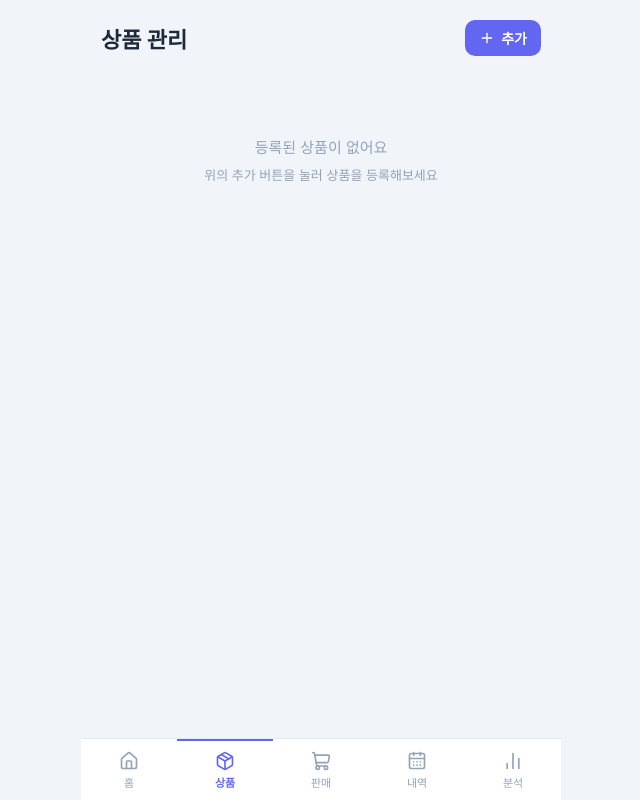
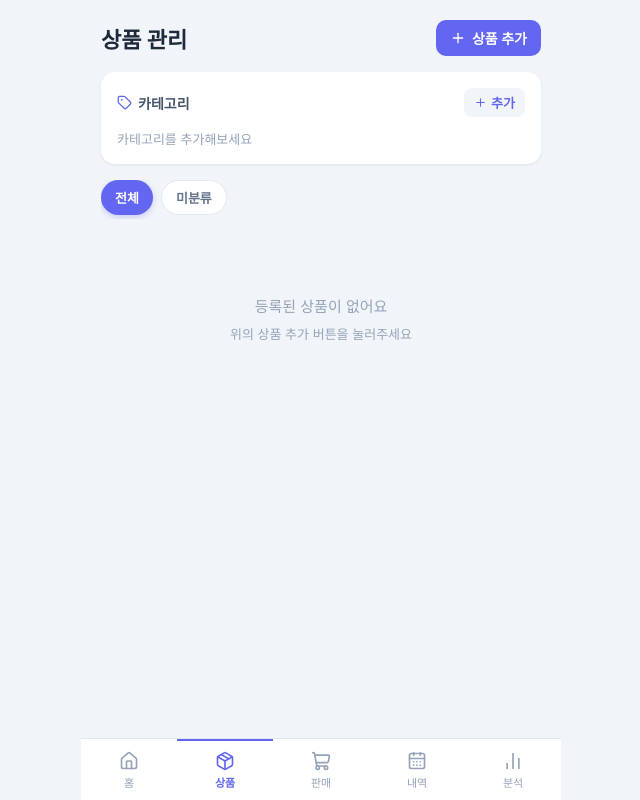
Before and after one commit to taewoo95/bongrang-store, a React (Vite) app: page / in a window 1280 px wide. Both pictures are taken after a click on the button "상품". Shown: the whole page, without its empty margins (319-959 px from the left). Built offline with nearby package versions, Linux system fonts and the light colour scheme.

Commit message:
상품 카테고리 기능 추가

```diff
--- a/src/components/Products.jsx
+++ b/src/components/Products.jsx
@@ -1,189 +1,257 @@
 import { useState } from 'react'
-import { getProducts, addProduct, updateProduct, deleteProduct } from '../store'
-import { Plus, Edit2, Trash2, X, Check, AlertTriangle } from 'lucide-react'
+import { getProducts, addProduct, updateProduct, deleteProduct, getCategories, addCategory, deleteCategory } from '../store'
+import { Plus, Edit2, Trash2, X, Check, AlertTriangle, Tag, ChevronDown, ChevronUp } from 'lucide-react'
 
-const EMPTY_FORM = { name: '', costPrice: '', sellPrice: '', stock: '', lowStockAlert: '5' }
+const EMPTY_FORM = { name: '', categoryId: '', costPrice: '', sellPrice: '', stock: '', lowStockAlert: '5' }
 
 export default function Products() {
   const [products, setProducts] = useState(getProducts)
+  const [categories, setCategories] = useState(getCategories)
   const [showForm, setShowForm] = useState(false)
   const [form, setForm] = useState(EMPTY_FORM)
   const [editId, setEditId] = useState(null)
+  const [newCatName, setNewCatName] = useState('')
+  const [showCatForm, setShowCatForm] = useState(false)
+  const [activeCat, setActiveCat] = useState('all') // 'all' | categoryId | 'none'
+  const [collapsedCats, setCollapsedCats] = useState({})
 
-  const refresh = () => setProducts(getProducts())
+  const refresh = () => { setProducts(getProducts()); setCategories(getCategories()) }
 
   const handleSubmit = () => {
     if (!form.name || !form.sellPrice) return alert('상품명과 판매가는 필수입니다.')
     const data = {
       name: form.name,
+      categoryId: form.categoryId || null,
       costPrice: Number(form.costPrice) || 0,
       sellPrice: Number(form.sellPrice),
       stock: Number(form.stock) || 0,
       lowStockAlert: Number(form.lowStockAlert) || 0,
     }
-    if (editId) {
-      updateProduct(editId, data)
-    } else {
-      addProduct(data)
-    }
-    setShowForm(false)
-    setEditId(null)
-    setForm(EMPTY_FORM)
-    refresh()
+    if (editId) updateProduct(editId, data)
+    else addProduct(data)
+    setShowForm(false); setEditId(null); setForm(EMPTY_FORM); refresh()
   }
 
   const handleEdit = (p) => {
-    setForm({
-      name: p.name,
-      costPrice: String(p.costPrice),
-      sellPrice: String(p.sellPrice),
-      stock: String(p.stock),
-      lowStockAlert: String(p.lowStockAlert),
-    })
-    setEditId(p.id)
-    setShowForm(true)
+    setForm({ name: p.name, categoryId: p.categoryId || '', costPrice: String(p.costPrice), sellPrice: String(p.sellPrice), stock: String(p.stock), lowStockAlert: String(p.lowStockAlert) })
+    setEditId(p.id); setShowForm(true)
   }
 
   const handleDelete = (id) => {
     if (!confirm('정말 삭제할까요?')) return
-    deleteProduct(id)
-    refresh()
+    deleteProduct(id); refresh()
   }
 
-  const inputStyle = {
-    width: '100%', padding: '12px', border: '1px solid #e2e8f0',
-    borderRadius: '10px', fontSize: '15px', outline: 'none',
-    background: '#f8fafc',
+  const handleAddCategory = () => {
+    if (!newCatName.trim()) return
+    try { addCategory(newCatName.trim()); setNewCatName(''); refresh() }
+    catch (e) { alert(e.message) }
   }
+
+  const handleDeleteCategory = (id) => {
+    if (!confirm('카테고리를 삭제하면 소속 상품의 카테고리가 해제돼요. 계속할까요?')) return
+    deleteCategory(id); refresh()
+  }
+
+  const toggleCollapse = (id) => setCollapsedCats(prev => ({ ...prev, [id]: !prev[id] }))
+
+  // 필터링된 상품
+  const filteredProducts = activeCat === 'all' ? products
+    : activeCat === 'none' ? products.filter(p => !p.categoryId)
+    : products.filter(p => p.categoryId === activeCat)
+
+  // 카테고리별 그룹 (전체 보기일 때)
+  const grouped = {}
+  if (activeCat === 'all') {
+    categories.forEach(c => { grouped[c.id] = { cat: c, items: products.filter(p => p.categoryId === c.id) } })
+    const uncategorized = products.filter(p => !p.categoryId)
+    if (uncategorized.length > 0) grouped['none'] = { cat: { id: 'none', name: '미분류' }, items: uncategorized }
+  }
+
+  const inputStyle = { width: '100%', padding: '12px', border: '1px solid #e2e8f0', borderRadius: '10px', fontSize: '15px', outline: 'none', background: '#f8fafc' }
   const labelStyle = { fontSize: '13px', color: '#64748b', marginBottom: '6px', display: 'block' }
 
+  const ProductCard = ({ p }) => (
+    <div style={{
+      background: '#fff', borderRadius: '12px', padding: '14px 16px',
+      borderLeft: p.stock <= p.lowStockAlert && p.lowStockAlert > 0 ? '3px solid #ef4444' : '3px solid transparent',
+      boxShadow: '0 1px 2px rgba(0,0,0,0.05)'
+    }}>
+      <div style={{ display: 'flex', justifyContent: 'space-between', alignItems: 'flex-start' }}>
+        <div style={{ flex: 1 }}>
+          <div style={{ display: 'flex', alignItems: 'center', gap: '6px' }}>
+            <span style={{ fontSize: '15px', fontWeight: '600', color: '#1e293b' }}>{p.name}</span>
+            {p.stock <= p.lowStockAlert && p.lowStockAlert > 0 && <AlertTriangle size={13} color="#ef4444" />}
+          </div>
+          <div style={{ marginTop: '6px', display: 'flex', gap: '12px', flexWrap: 'wrap' }}>
+            <span style={{ fontSize: '12px', color: '#64748b' }}>원가: <b style={{ color: '#1e293b' }}>{p.costPrice.toLocaleString()}원</b></span>
+            <span style={{ fontSize: '12px', color: '#64748b' }}>판매가: <b style={{ color: '#6366f1' }}>{p.sellPrice.toLocaleString()}원</b></span>
+          </div>
+          <div style={{ marginTop: '4px', display: 'flex', gap: '12px' }}>
+            <span style={{ fontSize: '12px', color: '#64748b' }}>재고: <b style={{ color: p.stock <= p.lowStockAlert && p.lowStockAlert > 0 ? '#ef4444' : '#1e293b' }}>{p.stock}개</b></span>
+            <span style={{ fontSize: '12px', color: '#10b981' }}>마진: {p.sellPrice - p.costPrice > 0 ? `${(p.sellPrice - p.costPrice).toLocaleString()}원 (${Math.round((p.sellPrice - p.costPrice) / p.sellPrice * 100)}%)` : '-'}</span>
+          </div>
+        </div>
+        <div style={{ display: 'flex', gap: '6px', marginLeft: '10px' }}>
+          <button onClick={() => handleEdit(p)} style={{ background: '#f1f5f9', color: '#475569', borderRadius: '8px', padding: '7px', display: 'flex', alignItems: 'center' }}><Edit2 size={14} /></button>
+          <button onClick={() => handleDelete(p.id)} style={{ background: '#fee2e2', color: '#ef4444', borderRadius: '8px', padding: '7px', display: 'flex', alignItems: 'center' }}><Trash2 size={14} /></button>
+        </div>
+      </div>
+    </div>
+  )
+
   return (
-    <div style={{ padding: '20px', paddingBottom: '20px' }}>
-      <div style={{ display: 'flex', justifyContent: 'space-between', alignItems: 'center', marginBottom: '20px' }}>
+    <div style={{ padding: '20px', display: 'flex', flexDirection: 'column', gap: '16px' }}>
+
+      {/* 헤더 */}
+      <div style={{ display: 'flex', justifyContent: 'space-between', alignItems: 'center' }}>
         <h1 style={{ fontSize: '22px', fontWeight: '700' }}>상품 관리</h1>
         <button
           onClick={() => { setForm(EMPTY_FORM); setEditId(null); setShowForm(true) }}
-          style={{
-            background: '#6366f1', color: '#fff', borderRadius: '10px',
-            padding: '8px 14px', display: 'flex', alignItems: 'center', gap: '6px',
-            fontSize: '14px', fontWeight: '600',
-          }}
+          style={{ background: '#6366f1', color: '#fff', borderRadius: '10px', padding: '8px 14px', display: 'flex', alignItems: 'center', gap: '6px', fontSize: '14px', fontWeight: '600' }}
         >
-          <Plus size={16} /> 추가
+          <Plus size={16} /> 상품 추가
         </button>
+      </div>
+
+      {/* 카테고리 관리 */}
+      <div style={{ background: '#fff', borderRadius: '14px', padding: '16px', boxShadow: '0 1px 3px rgba(0,0,0,0.07)' }}>
+        <div style={{ display: 'flex', justifyContent: 'space-between', alignItems: 'center', marginBottom: '12px' }}>
+          <div style={{ display: 'flex', alignItems: 'center', gap: '6px' }}>
+            <Tag size={15} color="#6366f1" />
+            <span style={{ fontSize: '14px', fontWeight: '600', color: '#475569' }}>카테고리</span>
+          </div>
+          <button onClick={() => setShowCatForm(v => !v)} style={{ background: '#f1f5f9', color: '#6366f1', borderRadius: '8px', padding: '5px 10px', fontSize: '13px', fontWeight: '600', display: 'flex', alignItems: 'center', gap: '4px' }}>
+            <Plus size={13} /> 추가
+          </button>
+        </div>
+
+        {showCatForm && (
+          <div style={{ display: 'flex', gap: '8px', marginBottom: '12px' }}>
+            <input
+              value={newCatName}
+              onChange={e => setNewCatName(e.target.value)}
+              onKeyDown={e => e.key === 'Enter' && handleAddCategory()}
+              placeholder="카테고리명 입력 후 엔터"
+              style={{ ...inputStyle, padding: '10px 12px', fontSize: '14px' }}
+            />
+            <button onClick={handleAddCategory} style={{ background: '#6366f1', color: '#fff', borderRadius: '10px', padding: '10px 14px', fontWeight: '600', fontSize: '14px', whiteSpace: 'nowrap' }}>
+              추가
+            </button>
+          </div>
+        )}
+
+        <div style={{ display: 'flex', gap: '8px', flexWrap: 'wrap' }}>
+          {categories.map(c => (
+            <div key={c.id} style={{ display: 'flex', alignItems: 'center', gap: '4px', background: '#f1f5f9', borderRadius: '20px', padding: '5px 10px 5px 12px' }}>
+              <span style={{ fontSize: '13px', color: '#475569', fontWeight: '500' }}>{c.name}</span>
+              <span style={{ fontSize: '12px', color: '#94a3b8', marginLeft: '2px' }}>({products.filter(p => p.categoryId === c.id).length})</span>
+              <button onClick={() => handleDeleteCategory(c.id)} style={{ background: 'none', color: '#cbd5e1', marginLeft: '2px', display: 'flex', padding: '2px' }}>
+                <X size={12} />
+              </button>
+            </div>
+          ))}
+          {categories.length === 0 && <span style={{ fontSize: '13px', color: '#94a3b8' }}>카테고리를 추가해보세요</span>}
+        </div>
       </div>
 
       {/* 상품 추가/수정 폼 */}
       {showForm && (
-        <div style={{
-          background: '#fff', borderRadius: '16px', padding: '20px',
-          marginBottom: '16px', boxShadow: '0 2px 8px rgba(0,0,0,0.1)'
-        }}>
+        <div style={{ background: '#fff', borderRadius: '16px', padding: '20px', boxShadow: '0 2px 8px rgba(0,0,0,0.1)' }}>
           <div style={{ display: 'flex', justifyContent: 'space-between', alignItems: 'center', marginBottom: '16px' }}>
             <h3 style={{ fontSize: '16px', fontWeight: '600' }}>{editId ? '상품 수정' : '새 상품 추가'}</h3>
-            <button onClick={() => setShowForm(false)} style={{ background: 'none', color: '#94a3b8' }}>
-              <X size={20} />
-            </button>
+            <button onClick={() => setShowForm(false)} style={{ background: 'none', color: '#94a3b8' }}><X size={20} /></button>
           </div>
-
           <div style={{ display: 'flex', flexDirection: 'column', gap: '14px' }}>
             <div>
               <label style={labelStyle}>상품명 *</label>
-              <input style={inputStyle} placeholder="예: 고양이 키링" value={form.name}
-                onChange={e => setForm(f => ({ ...f, name: e.target.value }))} />
+              <input style={inputStyle} placeholder="예: 고양이 키링" value={form.name} onChange={e => setForm(f => ({ ...f, name: e.target.value }))} />
+            </div>
+            <div>
+              <label style={labelStyle}>카테고리</label>
+              <select style={{ ...inputStyle, color: form.categoryId ? '#1e293b' : '#94a3b8' }} value={form.categoryId} onChange={e => setForm(f => ({ ...f, categoryId: e.target.value }))}>
+                <option value="">카테고리 없음</option>
+                {categories.map(c => <option key={c.id} value={c.id}>{c.name}</option>)}
+              </select>
             </div>
             <div style={{ display: 'grid', gridTemplateColumns: '1fr 1fr', gap: '12px' }}>
               <div>
                 <label style={labelStyle}>원가 (원)</label>
-                <input style={inputStyle} type="number" placeholder="0" value={form.costPrice}
-                  onChange={e => setForm(f => ({ ...f, costPrice: e.target.value }))} />
+                <input style={inputStyle} type="number" placeholder="0" value={form.costPrice} onChange={e => setForm(f => ({ ...f, costPrice: e.target.value }))} />
               </div>
               <div>
                 <label style={labelStyle}>판매가 (원) *</label>
-                <input style={inputStyle} type="number" placeholder="0" value={form.sellPrice}
-                  onChange={e => setForm(f => ({ ...f, sellPrice: e.target.value }))} />
+                <input style={inputStyle} type="number" placeholder="0" value={form.sellPrice} onChange={e => setForm(f => ({ ...f, sellPrice: e.target.value }))} />
               </div>
             </div>
             <div style={{ display: 'grid', gridTemplateColumns: '1fr 1fr', gap: '12px' }}>
               <div>
                 <label style={labelStyle}>현재 재고 (개)</label>
-                <input style={inputStyle} type="number" placeholder="0" value={form.stock}
-                  onChange={e => setForm(f => ({ ...f, stock: e.target.value }))} />
+                <input style={inputStyle} type="number" placeholder="0" value={form.stock} onChange={e => setForm(f => ({ ...f, stock: e.target.value }))} />
               </div>
               <div>
                 <label style={labelStyle}>부족 알림 기준 (개)</label>
-                <input style={inputStyle} type="number" placeholder="5" value={form.lowStockAlert}
-                  onChange={e => setForm(f => ({ ...f, lowStockAlert: e.target.value }))} />
+                <input style={inputStyle} type="number" placeholder="5" value={form.lowStockAlert} onChange={e => setForm(f => ({ ...f, lowStockAlert: e.target.value }))} />
               </div>
             </div>
-            <button
-              onClick={handleSubmit}
-              style={{
-                background: '#6366f1', color: '#fff', borderRadius: '10px',
-                padding: '14px', fontSize: '15px', fontWeight: '600',
-                display: 'flex', alignItems: 'center', justifyContent: 'center', gap: '8px',
-              }}
-            >
+            <button onClick={handleSubmit} style={{ background: '#6366f1', color: '#fff', borderRadius: '10px', padding: '14px', fontSize: '15px', fontWeight: '600', display: 'flex', alignItems: 'center', justifyContent: 'center', gap: '8px' }}>
               <Check size={18} /> {editId ? '수정 완료' : '추가 완료'}
             </button>
           </div>
         </div>
       )}
 
+      {/* 카테고리 필터 탭 */}
+      <div style={{ display: 'flex', gap: '8px', overflowX: 'auto', paddingBottom: '4px' }}>
+        {[{ id: 'all', name: '전체' }, ...categories, { id: 'none', name: '미분류' }].map(c => (
+          <button key={c.id} onClick={() => setActiveCat(c.id)} style={{
+            padding: '7px 14px', borderRadius: '20px', fontSize: '13px', fontWeight: '600', whiteSpace: 'nowrap',
+            background: activeCat === c.id ? '#6366f1' : '#fff',
+            color: activeCat === c.id ? '#fff' : '#64748b',
+            border: activeCat === c.id ? 'none' : '1px solid #e2e8f0',
+            boxShadow: activeCat === c.id ? '0 2px 6px rgba(99,102,241,0.3)' : 'none',
+          }}>
+            {c.name}
+          </button>
+        ))}
+      </div>
+
       {/* 상품 목록 */}
       {products.length === 0 ? (
         <div style={{ textAlign: 'center', padding: '60px 0', color: '#94a3b8' }}>
           <p style={{ fontSize: '15px' }}>등록된 상품이 없어요</p>
-          <p style={{ fontSize: '13px', marginTop: '8px' }}>위의 추가 버튼을 눌러 상품을 등록해보세요</p>
+          <p style={{ fontSize: '13px', marginTop: '8px' }}>위의 상품 추가 버튼을 눌러주세요</p>
         </div>
+      ) : activeCat === 'all' ? (
+        // 카테고리별 그룹 표시
+        Object.values(grouped).map(({ cat, items }) => (
+          items.length === 0 ? null :
+          <div key={cat.id}>
+            <button onClick={() => toggleCollapse(cat.id)} style={{ width: '100%', display: 'flex', justifyContent: 'space-between', alignItems: 'center', background: 'none', padding: '4px 0', marginBottom: '8px' }}>
+              <div style={{ display: 'flex', alignItems: 'center', gap: '8px' }}>
+                <span style={{ fontSize: '15px', fontWeight: '700', color: '#475569' }}>{cat.name}</span>
+                <span style={{ fontSize: '12px', color: '#94a3b8', background: '#f1f5f9', borderRadius: '20px', padding: '2px 8px' }}>{items.length}개</span>
+              </div>
+              {collapsedCats[cat.id] ? <ChevronDown size={16} color="#94a3b8" /> : <ChevronUp size={16} color="#94a3b8" />}
+            </button>
+            {!collapsedCats[cat.id] && (
+              <div style={{ display: 'flex', flexDirection: 'column', gap: '8px', marginBottom: '8px' }}>
+                {items.map(p => <ProductCard key={p.id} p={p} />)}
+              </div>
+            )}
+          </div>
+        ))
       ) : (
-        <div style={{ display: 'flex', flexDirection: 'column', gap: '10px' }}>
-          {products.map(p => (
-            <div key={p.id} style={{
-              background: '#fff', borderRadius: '14px', padding: '16px',
-              boxShadow: '0 1px 3px rgba(0,0,0,0.07)',
-              borderLeft: p.stock <= p.lowStockAlert && p.lowStockAlert > 0 ? '3px solid #ef4444' : '3px solid transparent'
-            }}>
-              <div style={{ display: 'flex', justifyContent: 'space-between', alignItems: 'flex-start' }}>
-                <div style={{ flex: 1 }}>
-                  <div style={{ display: 'flex', alignItems: 'center', gap: '8px' }}>
-                    <span style={{ fontSize: '16px', fontWeight: '600', color: '#1e293b' }}>{p.name}</span>
-                    {p.stock <= p.lowStockAlert && p.lowStockAlert > 0 && (
-                      <AlertTriangle size={14} color="#ef4444" />
-                    )}
-                  </div>
-                  <div style={{ marginTop: '8px', display: 'flex', gap: '16px', flexWrap: 'wrap' }}>
-                    <span style={{ fontSize: '13px', color: '#64748b' }}>원가: <b style={{ color: '#1e293b' }}>{p.costPrice.toLocaleString()}원</b></span>
-                    <span style={{ fontSize: '13px', color: '#64748b' }}>판매가: <b style={{ color: '#6366f1' }}>{p.sellPrice.toLocaleString()}원</b></span>
-                  </div>
-                  <div style={{ marginTop: '6px', display: 'flex', gap: '16px' }}>
-                    <span style={{ fontSize: '13px', color: '#64748b' }}>재고: <b style={{ color: p.stock <= p.lowStockAlert && p.lowStockAlert > 0 ? '#ef4444' : '#1e293b' }}>{p.stock}개</b></span>
-                    <span style={{ fontSize: '13px', color: '#64748b' }}>알림: <b>{p.lowStockAlert}개 이하</b></span>
-                  </div>
-                  <div style={{ marginTop: '4px' }}>
-                    <span style={{ fontSize: '13px', color: '#10b981' }}>
-                      마진: {p.sellPrice - p.costPrice > 0 ? `${(p.sellPrice - p.costPrice).toLocaleString()}원 (${Math.round((p.sellPrice - p.costPrice) / p.sellPrice * 100)}%)` : '-'}
-                    </span>
-                  </div>
-                </div>
-                <div style={{ display: 'flex', gap: '8px', marginLeft: '12px' }}>
-                  <button onClick={() => handleEdit(p)} style={{
-                    background: '#f1f5f9', color: '#475569', borderRadius: '8px',
-                    padding: '8px', display: 'flex', alignItems: 'center'
-                  }}>
-                    <Edit2 size={15} />
-                  </button>
-                  <button onClick={() => handleDelete(p.id)} style={{
-                    background: '#fee2e2', color: '#ef4444', borderRadius: '8px',
-                    padding: '8px', display: 'flex', alignItems: 'center'
-                  }}>
-                    <Trash2 size={15} />
-                  </button>
-                </div>
-              </div>
-            </div>
-          ))}
-        </div>
+        // 필터 보기
+        filteredProducts.length === 0 ? (
+          <div style={{ textAlign: 'center', padding: '40px 0', color: '#94a3b8' }}>
+            <p>이 카테고리에 상품이 없어요</p>
+          </div>
+        ) : (
+          <div style={{ display: 'flex', flexDirection: 'column', gap: '8px' }}>
+            {filteredProducts.map(p => <ProductCard key={p.id} p={p} />)}
+          </div>
+        )
       )}
     </div>
   )
--- a/src/store.js
+++ b/src/store.js
@@ -1,4 +1,28 @@
 // localStorage 기반 데이터 저장소
+
+export function getCategories() {
+  return JSON.parse(localStorage.getItem('categories') || '[]')
+}
+
+export function saveCategories(categories) {
+  localStorage.setItem('categories', JSON.stringify(categories))
+}
+
+export function addCategory(name) {
+  const categories = getCategories()
+  if (categories.find(c => c.name === name)) throw new Error('이미 있는 카테고리예요.')
+  const newCat = { id: `${Date.now()}-${Math.random().toString(36).slice(2,5)}`, name }
+  categories.push(newCat)
+  saveCategories(categories)
+  return newCat
+}
+
+export function deleteCategory(id) {
+  // 해당 카테고리 소속 상품은 카테고리 없음으로 초기화
+  const products = getProducts().map(p => p.categoryId === id ? { ...p, categoryId: null } : p)
+  saveProducts(products)
+  saveCategories(getCategories().filter(c => c.id !== id))
+}
 
 export function getProducts() {
   return JSON.parse(localStorage.getItem('products') || '[]')
```
